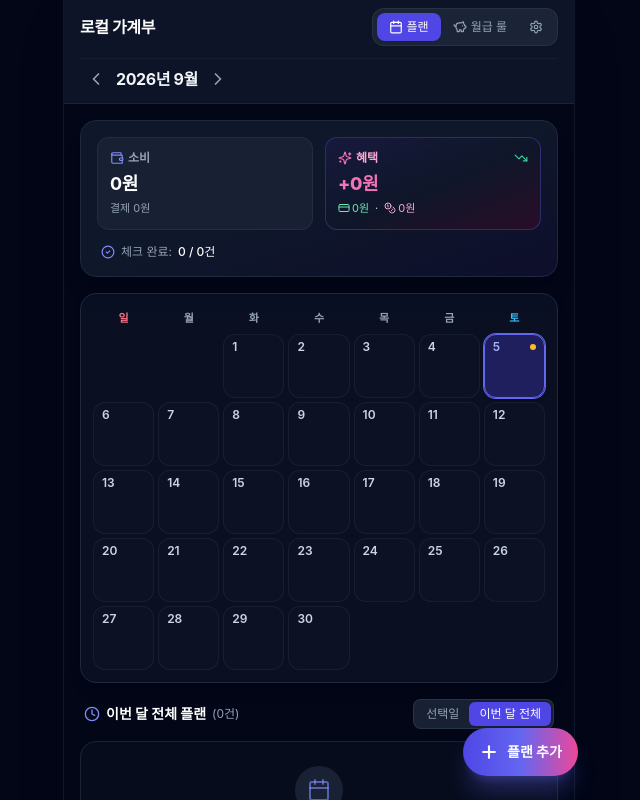
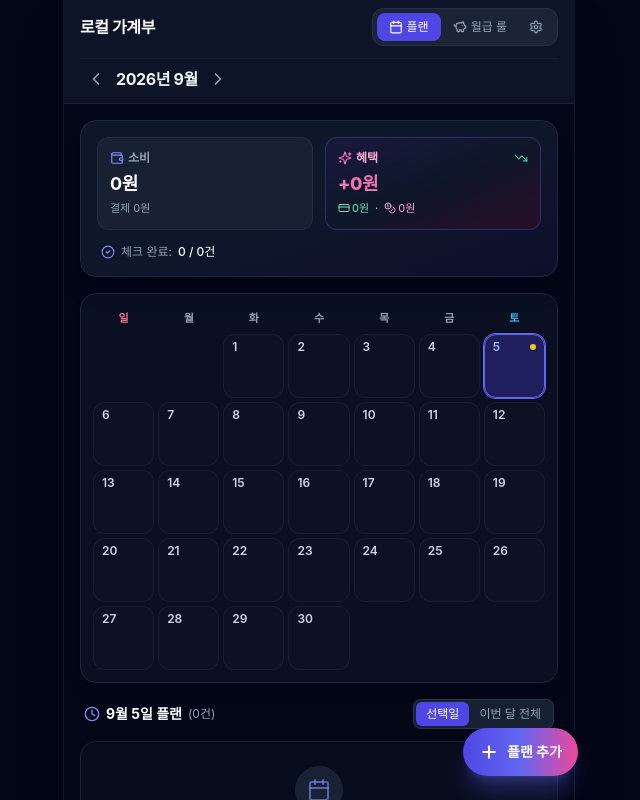
Before and after one commit to hyungoo7703/local-ledger, a React (Vite) app: page / in a window 1280 px wide. Shown: the top 800 px of the page, without its empty margins (321-961 px from the left). Built offline with nearby package versions, Linux system fonts and the light colour scheme.

Commit message:
fix: 달력 아래 플랜 목록 기본 필터를 이번 달 전체에서 선택일로 변경

```diff
--- a/src/App.tsx
+++ b/src/App.tsx
@@ -20,7 +20,7 @@ export const App: React.FC = () => {
   const [selectedDate, setSelectedDate] = useState<string>(getTodayString());
 
   const [activeTab, setActiveTab] = useState<'calendar' | 'salary' | 'settings'>('calendar');
-  const [listFilterMode, setListFilterMode] = useState<'selectedDate' | 'allMonth'>('allMonth');
+  const [listFilterMode, setListFilterMode] = useState<'selectedDate' | 'allMonth'>('selectedDate');
 
   // Modal states
   const [isQuickAddOpen, setIsQuickAddOpen] = useState(false);
```
